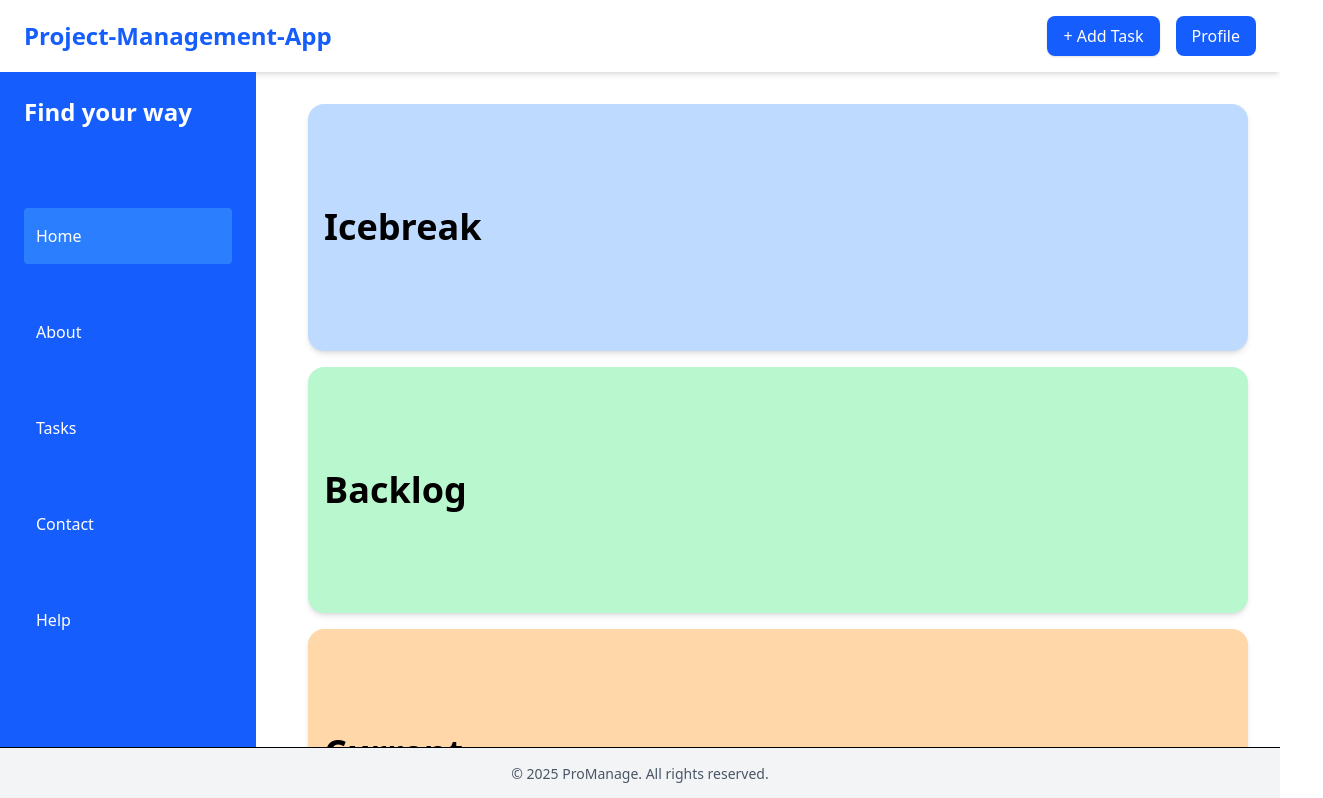
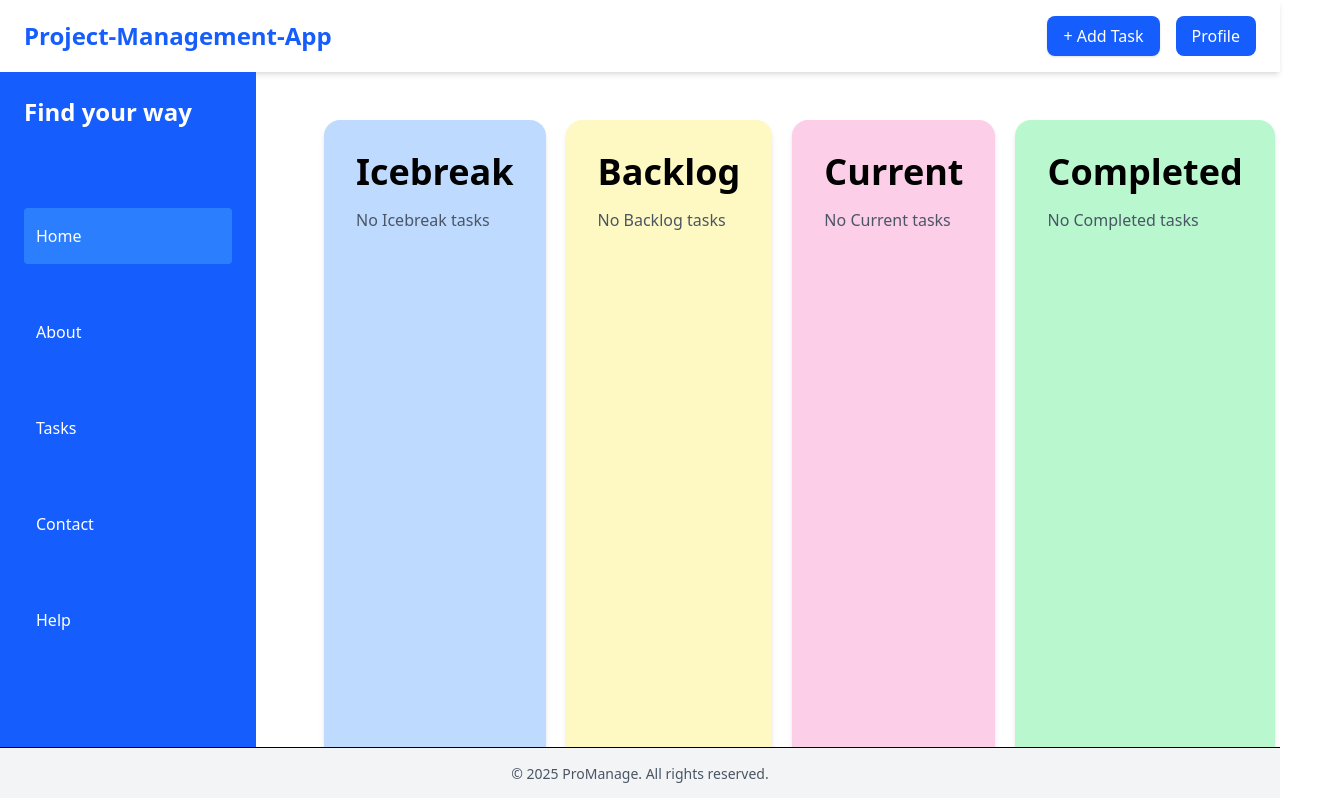
Before and after one commit to Hrittika321/ProManage, a React app: page / in a window 1280 px wide. Shown: the top 798 px of the page, 1323 px wide, since content can reach past the window. Built offline with nearby package versions, Linux system fonts and the light colour scheme; the HTML template or start-up script is replaced by a standard one.

Commit message:
Tasks are shown in home page

```diff
--- a/src/components/Body/Body.jsx
+++ b/src/components/Body/Body.jsx
@@ -1,21 +1,39 @@
-import { Link } from "react-router-dom";
-import Tasks from "../Tasks/Tasks";
+import { useTasks } from "../../context/TaskContext";
+import { back, com, cur, ice } from "../../constants";
+import ShowTasks from "./ShowTasks";
 
 export default function Body() {
+  const { tasks } = useTasks();
+
+  const icebreakTasks = tasks.filter((task) => task.type === ice);
+  const backlogTasks = tasks.filter((task) => task.type === back);
+  const currentTasks = tasks.filter((task) => task.type === cur);
+  const completedTasks = tasks.filter((task) => task.type === com);
+
   return (
-    <div className="flex-1 flex flex-col flex-grow p-4 space-y-4">
-      <div className="flex-1 bg-blue-200 rounded-2xl p-4 shadow-md flex items-center justify-between">
-        <h2 className="text-4xl font-semibold">Icebreak</h2>
+    <div className="flex gap-5 flex-grow p-8">
+      <ShowTasks
+        type={"Icebreak"}
+        taskArray={icebreakTasks}
+        bgcolor={"bg-blue-200"}
+      />
+      <ShowTasks
+        type={"Backlog"}
+        taskArray={backlogTasks}
+        bgcolor={"bg-yellow-100"}
+      />
+      <ShowTasks
+        type={"Current"}
+        taskArray={currentTasks}
+        bgcolor={"bg-pink-200"}
+      />
+      <ShowTasks
+        type={"Completed"}
+        taskArray={completedTasks}
+        bgcolor={"bg-green-200"}
+      />
 
-      </div>
 
-      <div className="flex-1 bg-green-200 rounded-2xl p-4 shadow-md flex items-center justify-between">
-        <h2 className="text-4xl font-semibold">Backlog</h2>
-      </div>
-
-      <div className="flex-1 bg-orange-200 rounded-2xl p-4 shadow-md flex items-center justify-between">
-        <h2 className="text-4xl font-semibold">Current</h2>
-      </div>
     </div>
   );
 }
--- /dev/null
+++ b/src/components/Body/ShowTasks.jsx
@@ -0,0 +1,30 @@
+import React from "react";
+
+function ShowTasks({ type, taskArray, bgcolor }) {
+  if (!Array.isArray(taskArray)) {
+    console.error(`${type} received non-array:`, taskArray);
+    return null;
+  }
+  return (
+      <div className={`flex-1 ${bgcolor} rounded-2xl p-8 shadow-md h-full`}>
+        <h2 className="text-4xl font-semibold mb-4">{type}</h2>
+        <ul className="space-y-2">
+          { taskArray .length === 0 ? (
+            <p className="text-gray-600">No {type} tasks</p>
+          ) : (
+            taskArray .map((task) => (
+              <li
+                key={task.id}
+                className="flex flex-col gap-5 justify-center align-baseline bg-white p-2 rounded shadow-sm text-gray-800"
+              >
+                <div className="">{task.title}</div>
+                <div className="">{task.description}</div>
+              </li>
+            ))
+          )}
+        </ul>
+      </div>
+  );
+}
+
+export default ShowTasks;
--- a/src/components/Sidebar/Sidebar.jsx
+++ b/src/components/Sidebar/Sidebar.jsx
@@ -4,7 +4,7 @@ import { NavLink } from "react-router";
 export default function Sidebar() {
   return (
     <>
-      <aside className="w-64 bg-blue-600 text-white h-220 p-6 ">
+      <aside className="w-64 bg-blue-600 text-white h-full p-6 ">
         <h2 className="text-2xl font-bold mb-20">Find your way</h2>
         <nav className="flex flex-col space-y-10">
           <NavLink
--- a/src/components/Tasks/Tasks.jsx
+++ b/src/components/Tasks/Tasks.jsx
@@ -25,7 +25,7 @@ export default function Tasks() {
   };
 
   return (
-    <div className="min-h-screen bg-gray-100 p-8">
+    <div className="h-full bg-gray-100 p-8">
       <h2 className="text-3xl font-bold text-center mb-8 text-blue-600">
         All Tasks
       </h2>
@@ -40,7 +40,6 @@ export default function Tasks() {
               className="bg-white rounded-2xl shadow-md p-6 border border-gray-200"
             >
               {editingId === task.id ? (
-                // ---- Edit Mode ----
                 <div>
                   <input
                     type="text"
@@ -68,7 +67,6 @@ export default function Tasks() {
                   </button>
                 </div>
               ) : (
-                // ---- Normal View ----
                 <div>
                   <div className="flex items-center justify-between mb-4">
                     <h3 className="text-xl font-semibold">{task.title}</h3>
```
Also changed, not shown: src/MainLayout.jsx (added).
